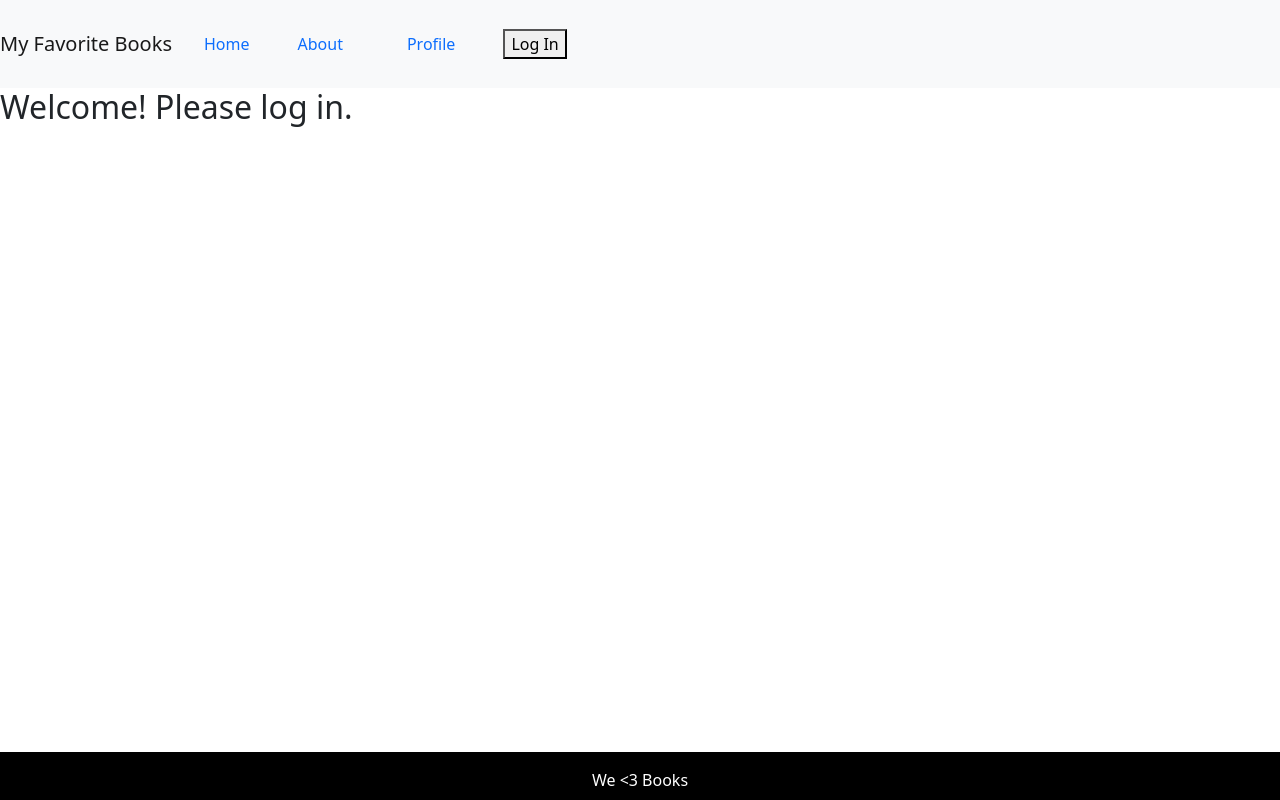
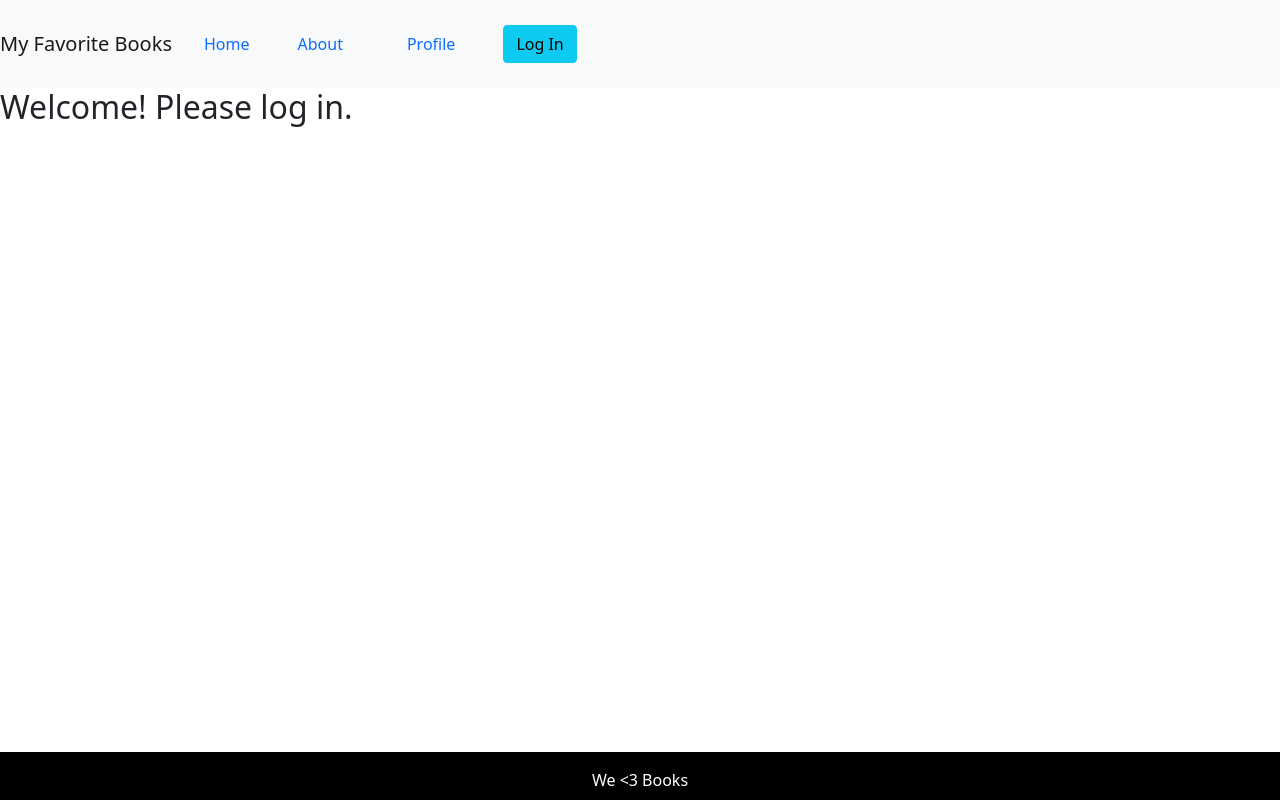
Before and after one commit to rpruazol/can-of-books-frontend, a React (Create React App) app: page /profile in a window 1280 px wide. Built offline with nearby package versions, Linux system fonts and the light colour scheme; no server answers.

Commit message:
header css

```diff
--- a/src/Login.js
+++ b/src/Login.js
@@ -1,10 +1,11 @@
 import { useAuth0 } from "@auth0/auth0-react";
 import React from "react";
+import Button from 'react-bootstrap/Button';
 
 const LoginButton = () => {
   const { loginWithRedirect } = useAuth0();
 
-  return <button onClick={() => loginWithRedirect()}>Log In</button>;
+  return <Button variant="info" onClick={() => loginWithRedirect()}>Log In</Button>;
 };
 
 export default LoginButton;
--- a/src/Logout.js
+++ b/src/Logout.js
@@ -1,13 +1,14 @@
 import { useAuth0 } from "@auth0/auth0-react";
 import React from "react";
+import Button from 'react-bootstrap/Button';
 
 const LogoutButton = () => {
   const { logout } = useAuth0();
 
   return (
-    <button onClick={() => logout({ returnTo: window.location.origin })}>
+    <Button variant="test" onClick={() => logout({ returnTo: window.location.origin })}>
       Log Out
-    </button>
+    </Button>
   );
 };
 
```
Also changed, not shown: src/LoginButton.js (deleted, +0 -15 lines), 1 other file (tests, documents, lock files or other folders).
